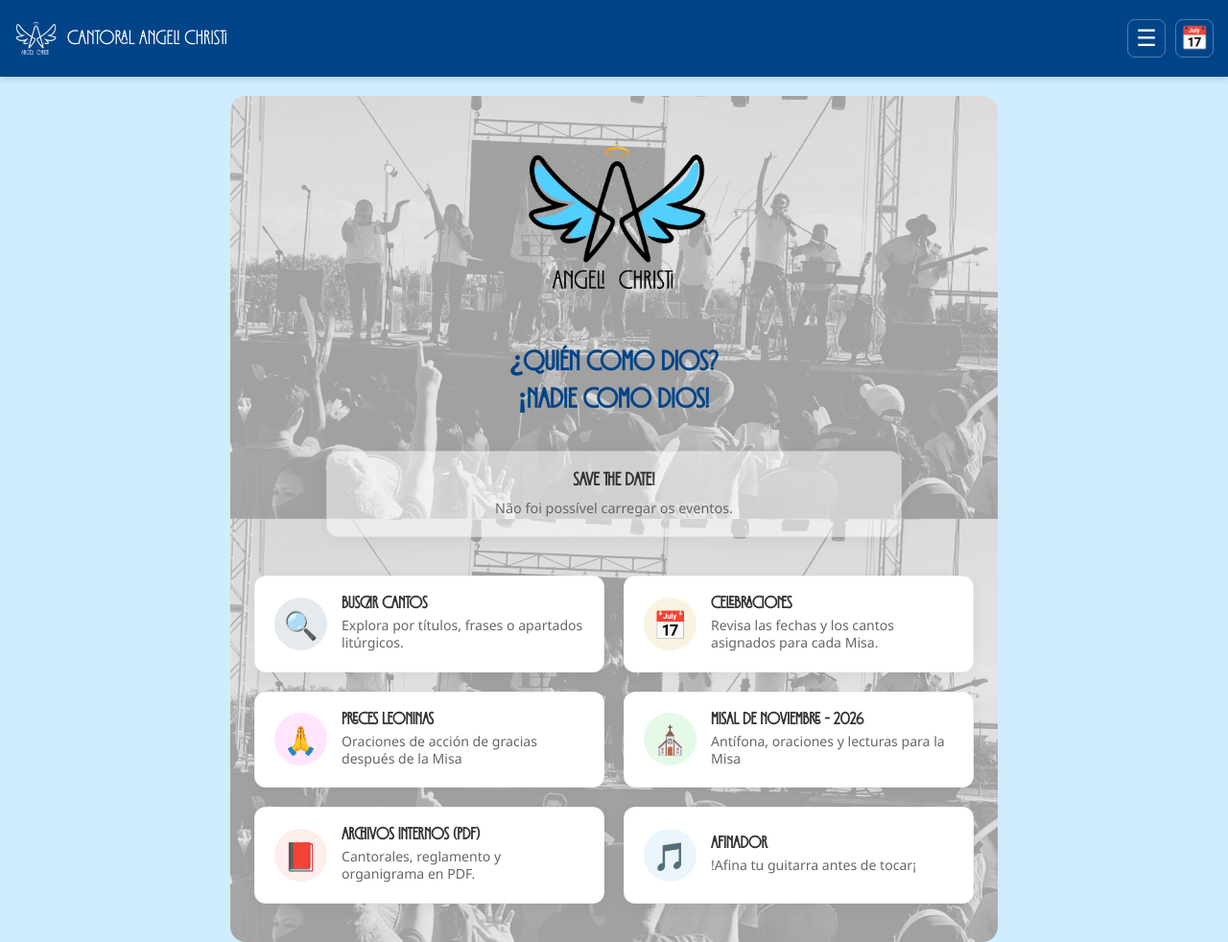
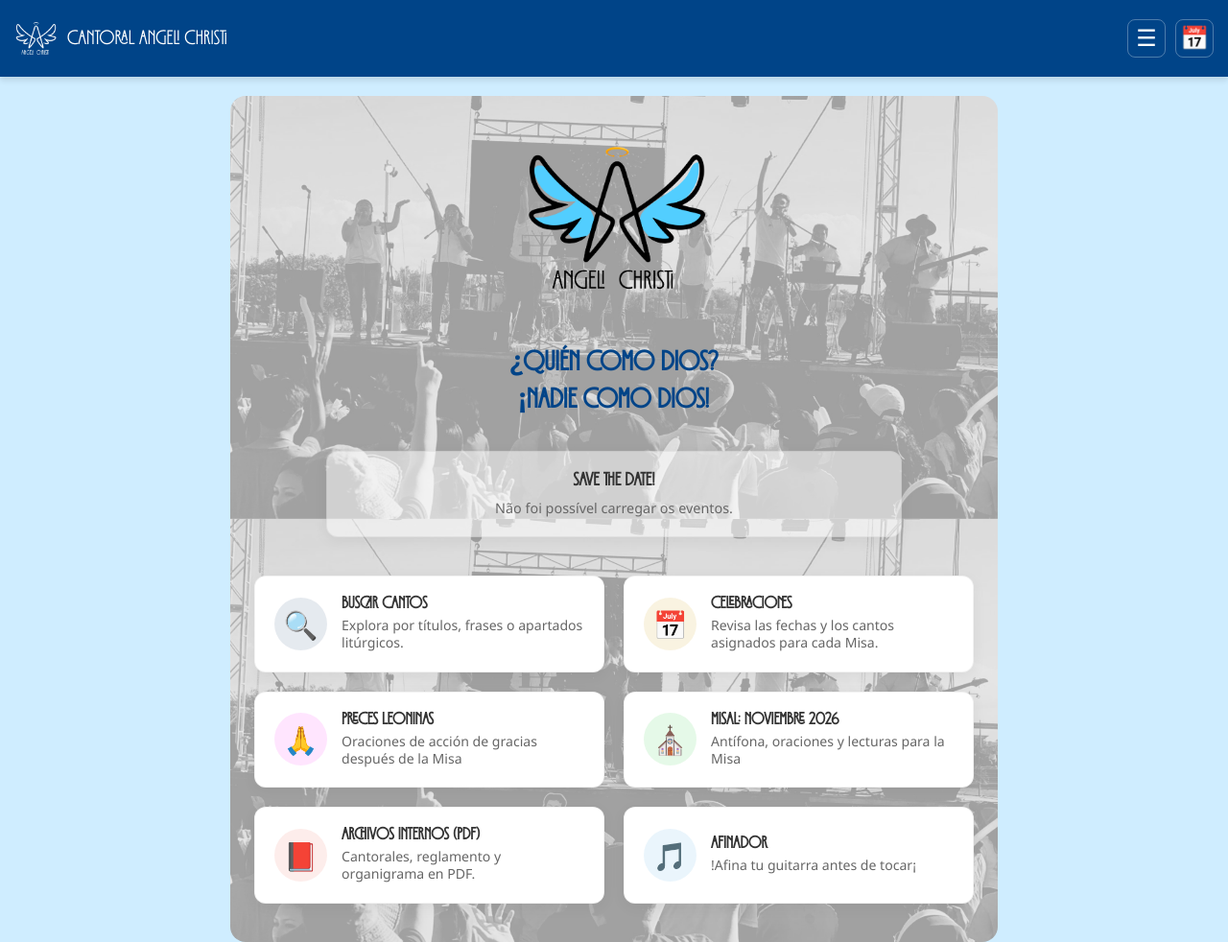
Before and after one commit to aguiarwalace/cantoralangelichristi, a plain HTML site: page index.html in a window 1280 px wide. Shown: the whole page at 96% size. Drawn offline with Linux system fonts and the light colour scheme; no server answers.

Commit message:
Fix HTML encoding issues in index.html

```diff
--- a/index.html
+++ b/index.html
@@ -90,7 +90,7 @@
                     <div class="dash-card">
                         <div class="dash-icon" style="background: rgba(6, 192, 31, 0.1); color: #2bff00;">⛪</div>
                         <div class="dash-info">
-                            <h3>Misal de Noviembre - 2026</h3>
+                            <h3>Misal: Noviembre 2026</h3>
                             <p>Antífona, oraciones y lecturas para la Misa</p>
                         </div>
                     </div>
```
